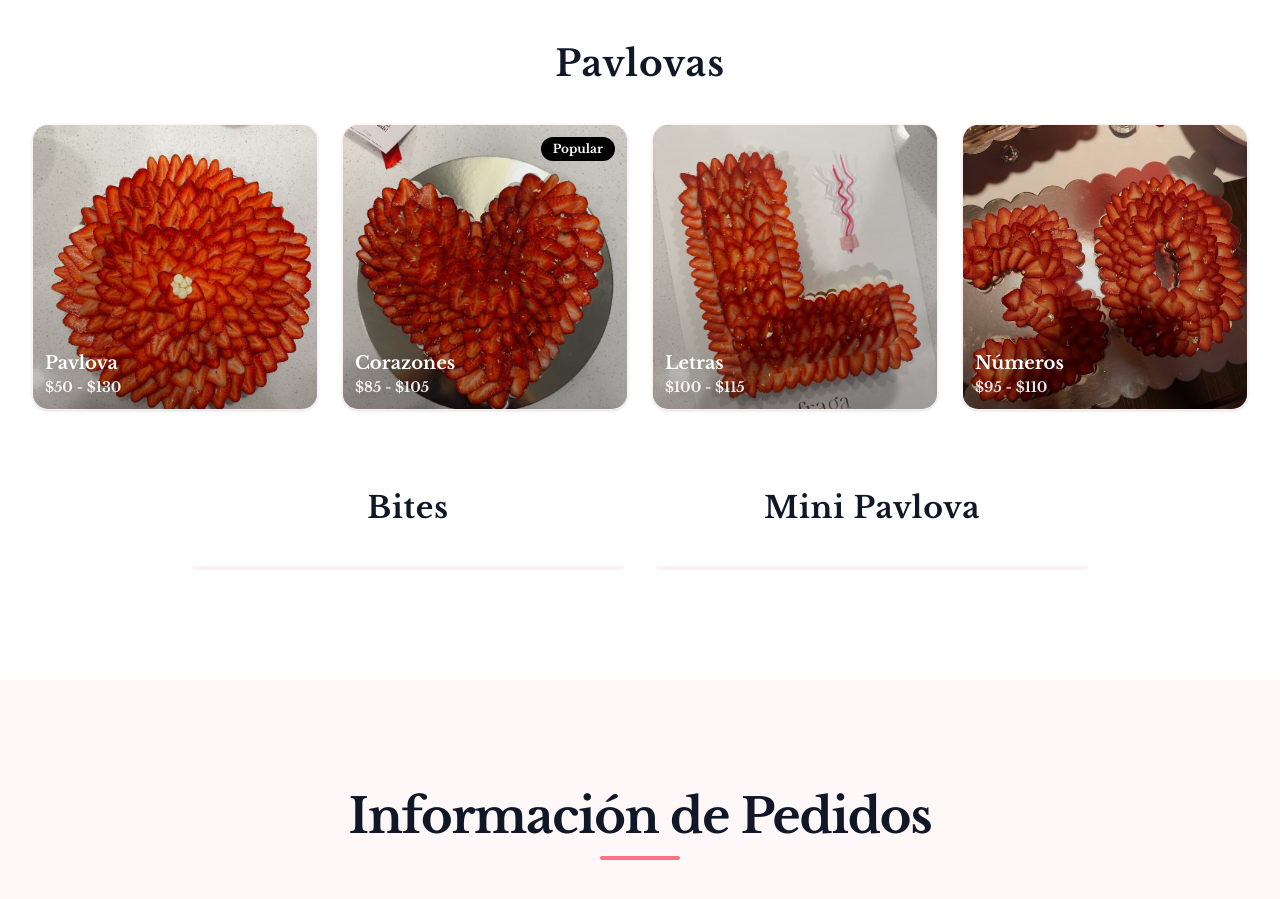
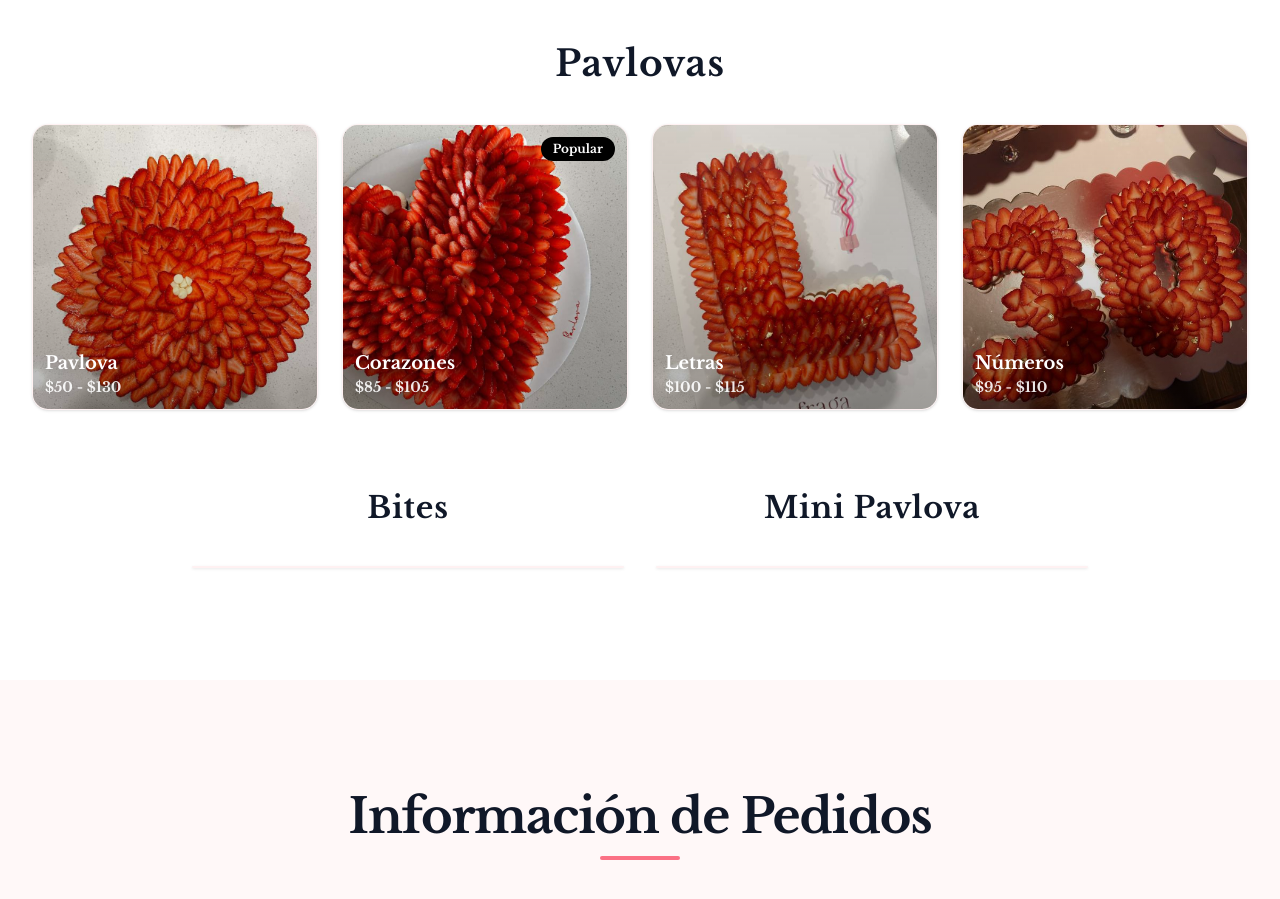
Before and after one commit to joseluisdiez97/fraga, a Next.js app: page / in a window 1280 px wide. Shown: the part 1000-1899 px from the top of the page. Built offline with nearby package versions, Linux system fonts and the light colour scheme.

Commit message:
Imagen corazon

```diff
--- a/src/components/Products.tsx
+++ b/src/components/Products.tsx
@@ -221,7 +221,7 @@ export default function Products() {
       key: "corazones",
       label: t("products.hearts"),
       description: t("products.desc.heart"),
-      image: "/corazones/corazon.jpeg",
+      image: "/corazones/corazon1.jpeg",
       images: ["/corazones/corazon.jpeg", "/corazones/corazon1.jpeg"],
       sizes: [
         {
```
